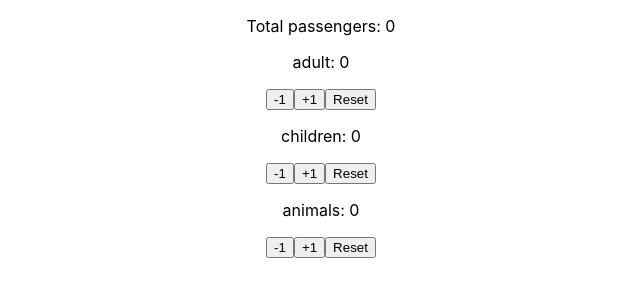
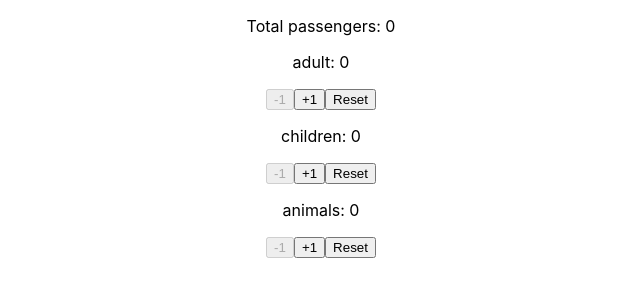
Before and after one commit to przemek-ycd/react-counter, a React (Create React App) app: page / in a window 1280 px wide. Shown: the top 300 px of the page, without its empty margins (319-959 px from the left). Built offline with nearby package versions, Linux system fonts and the light colour scheme.

Commit message:
disabled button

```diff
--- a/src/Counter.js
+++ b/src/Counter.js
@@ -18,8 +18,8 @@ export const Counter = (props) => {
   return (
     <div>
       <p>{props.tag}: {props.value} </p>
-      <button onClick={handleDecrement}>-1</button>
-      <button onClick={handleIncrement}>+1</button>
+      <button onClick={handleDecrement} disabled={props.value === 0}>-1</button>
+      <button onClick={handleIncrement} disabled={props.value === 5}>+1</button>
       <button onClick={handleReset}>Reset</button>
     </div>
   )
```
